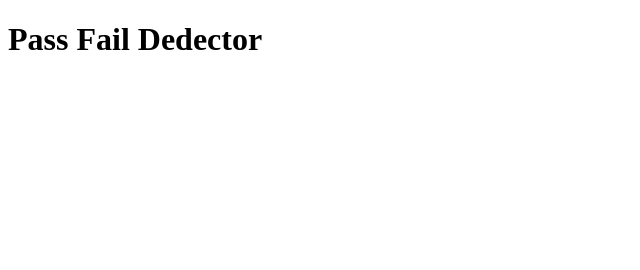
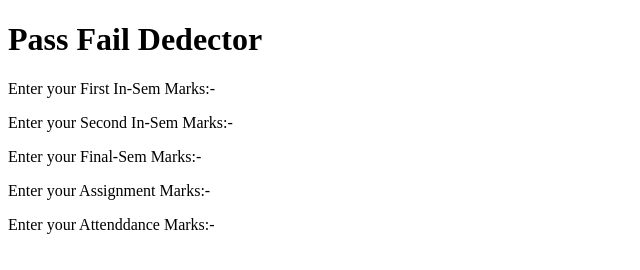
Before and after one commit to Hey-Deepak/Pass-Fail-Detector, a plain HTML site: page myHTML.html in a window 1280 px wide. Shown: the whole page, without its empty margins (0-640 px from the left). Drawn offline with Linux system fonts and the light colour scheme.

Commit message:
Update myHTML.html

```diff
--- a/myHTML.html
+++ b/myHTML.html
@@ -11,6 +11,7 @@
         <p id="p03"></p>
         <p id="p04"></p>
         <p id="p05"></p>
+        <p id="demo"></p>
 
 
 <script>
@@ -20,7 +21,11 @@
         <button type="button" onclick="document.write( 1 + 1 )">Script Button</button>
 
         <p id="demo"></p> */
-document.getElementById("demo").innerHTML = 100 + 50 * 3;
+        document.getElementById("p01").innerHTML = "Enter your First In-Sem Marks:-";
+        document.getElementById("p02").innerHTML = "Enter your Second In-Sem Marks:-";
+        document.getElementById("p03").innerHTML = "Enter your Final-Sem Marks:-";
+        document.getElementById("p04").innerHTML = "Enter your Assignment Marks:-";
+        document.getElementById("p05").innerHTML = "Enter your Attenddance Marks:-";
 </script>
 
 
```
